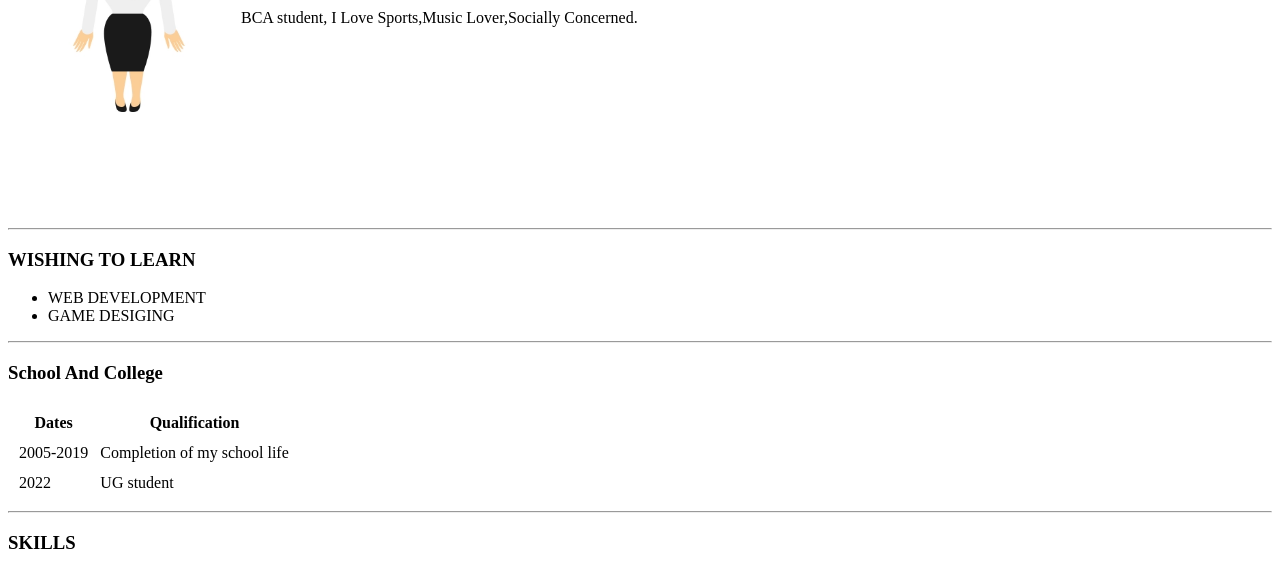
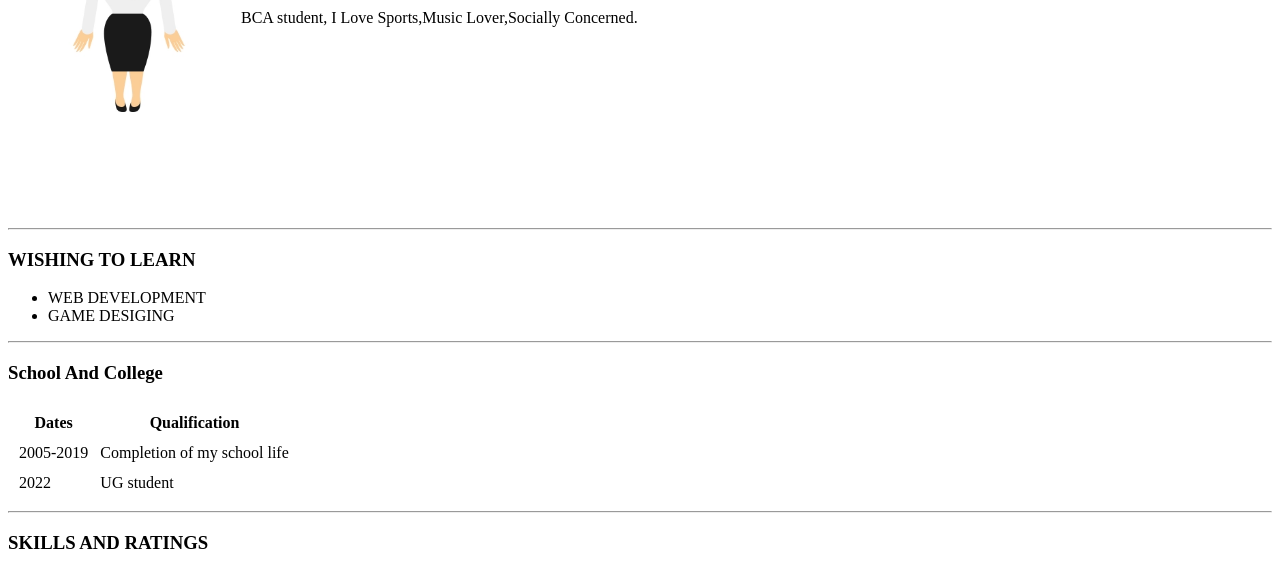
Before and after one commit to sharmily29/cv, a plain HTML site: page index.html in a window 1280 px wide. Shown: the part 230-799 px from the top of the page. Drawn offline with Linux system fonts and the light colour scheme.

Commit message:
Update index.html

```diff
--- a/index.html
+++ b/index.html
@@ -86,7 +86,7 @@
   </table>
   <hr >
 
-  <h3>SKILLS</h3>
+  <h3>SKILLS AND RATINGS</h3>
 
 
   <table cellspacing="10px">
```
